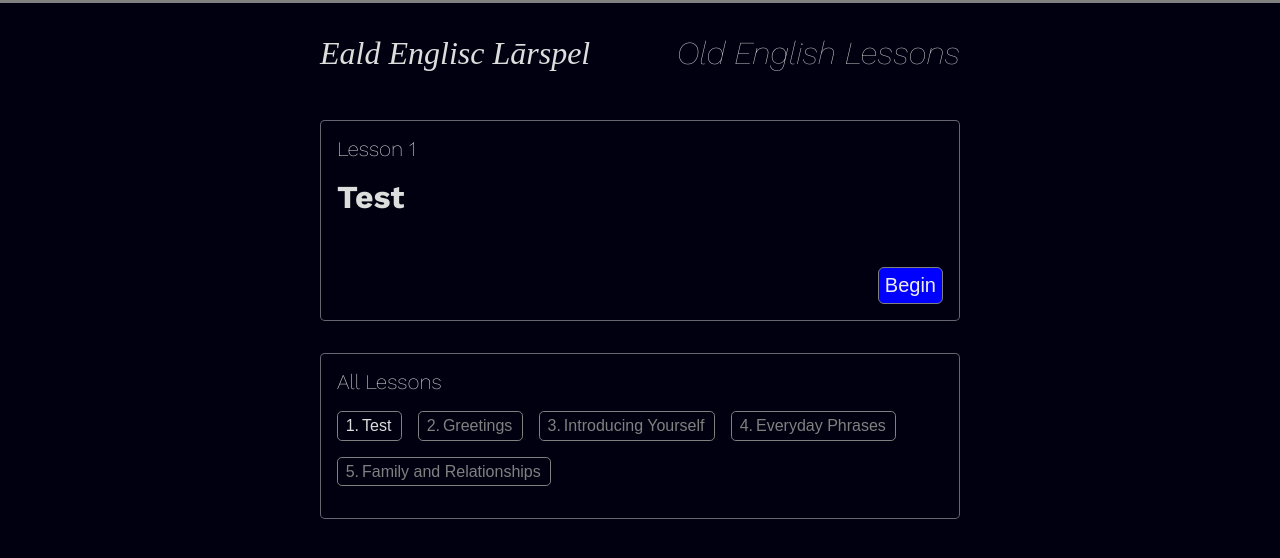
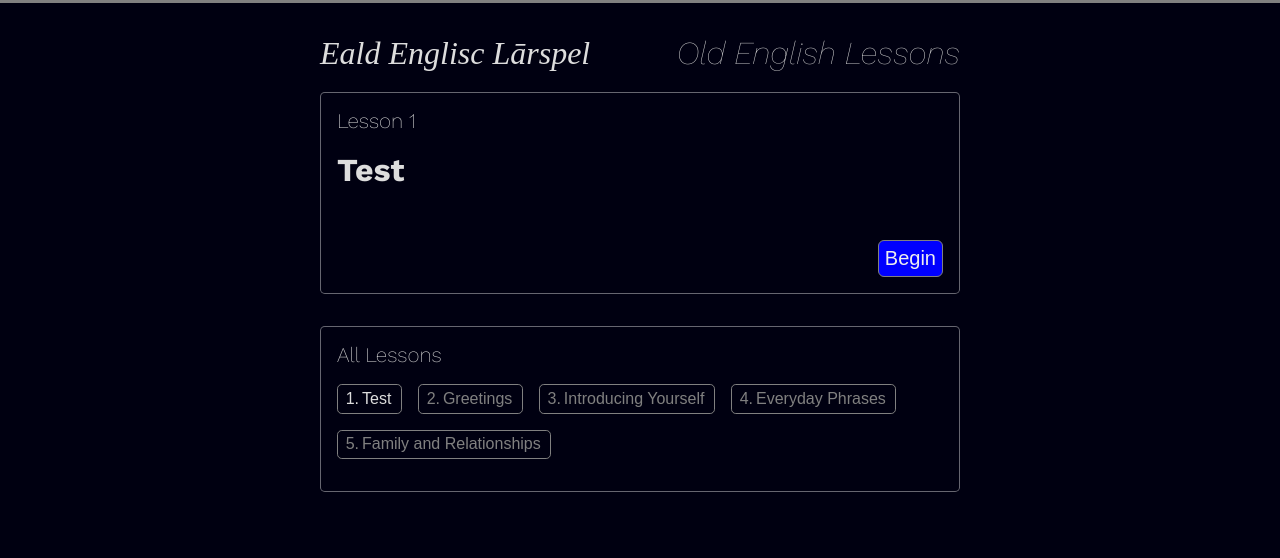
Before and after one commit to leegee/learning-oe, a React (Vite) app: page / in a window 1280 px wide. Both pictures are taken after a click on the button "Continue". Shown: the top 558 px of the page. Built offline with nearby package versions, Linux system fonts and the light colour scheme; a web font is replaced by a local one.

Commit message:
Lesson cancels to splash

```diff
--- a/src/App.tsx
+++ b/src/App.tsx
@@ -53,6 +53,7 @@ const App = () => {
   }, [currentLessonIndex, showLessonIntro, lessonCompleted, allCompleted]);
 
   const hideSplashScreen = () => setShowSplash(false);
+  const showSplashScreen = () => setShowSplash(true);
 
   const onIncorrectAnswer = (incorrectAnswer: string) => {
     setIncorrectAnswers((prev = []) => {
@@ -82,9 +83,10 @@ const App = () => {
   };
 
   const onLessonCancelled = () => {
+    setLessonStartTime(null);
     setLessonCompleted(false);
-    setShowLessonIntro(true);
-    setLessonStartTime(null);
+    setShowLessonIntro(false);
+    showSplashScreen(true);
   }
 
   const onLessonComplete = () => {
--- a/src/components/LessonIntro.css
+++ b/src/components/LessonIntro.css
@@ -2,7 +2,7 @@
 
 .lesson-intro {
     width: 100%;
-    margin-top: 2em;
+    margin-top: 0.3em;
     display: flex;
     flex-direction: column;
     gap: 0;
```
